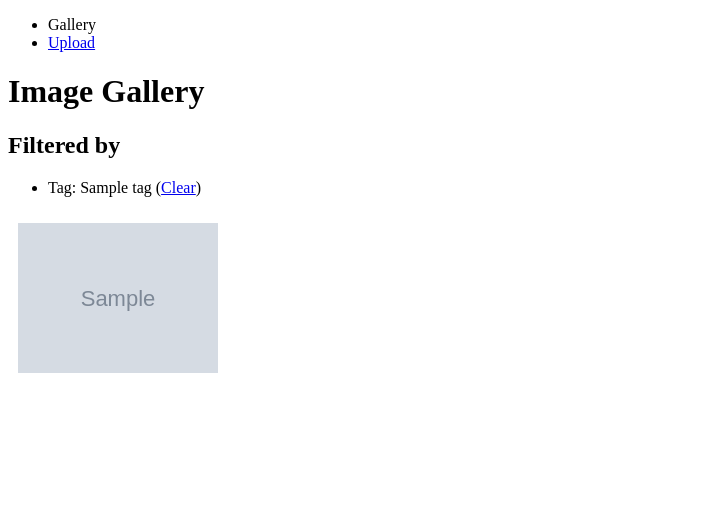
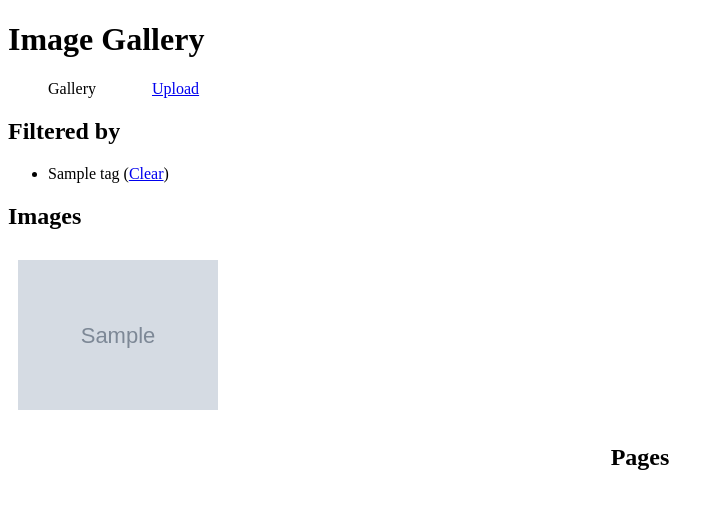
Before and after one commit to tksrmz/image-gallery, a Flask app: template templates/image_gallery.html in a window 1280 px wide. Shown: the top 509 px of the page, without its empty margins (0-724 px from the left). Run offline with Flask 3, Linux system fonts and the light colour scheme; the template is opened without the code that fills it: most values are stand-ins (such as "Sample title", 1, 10 or a date in 2020); grey boxes marked "Sample" are stand-in pictures.

Commit message:
Add structure and css

```diff
--- /dev/null
+++ b/static/css/styles.css
@@ -0,0 +1,9 @@
+nav ul {
+    display: flex;
+    flex-direction: row;
+    list-style: none;
+}
+
+nav ul li {
+    padding-right: 56px;
+}
--- a/templates/image_gallery.html
+++ b/templates/image_gallery.html
@@ -10,8 +10,12 @@
     .pagination {text-align: center; margin-top: 20px; }
     .page-link { margin: 0 5px; }
   </style>
+  <link rel="stylesheet" href="{{ url_for('static', filename='css/styles.css') }}">
 </head>
 <body>
+  <header>
+    <h1>Image Gallery</h1>
+  </header>
   <nav>
     <ul>
       <li><span>Gallery</span></li>
@@ -19,15 +23,21 @@
     </ul>
   </nav>
 
-  <h1>Image Gallery</h1>
+  <main>
+    <article>
       {% if tag %}
+        <section>
           <h2>Filtered by</h2>
-  {% endif %}
           <ul>
             {% if tag %}
-      <li>Tag: {{ tag }} (<a href="/">Clear</a>)</li>
+              <li>{{ tag }} (<a href="/">Clear</a>)</li>
             {% endif %}
           </ul>
+        </section>
+      {% endif %}
+
+      <section>
+        <h2>Images</h2>
         <div class="image-container">
           {% for image in image_files %}
             <div class="image-box">
@@ -37,7 +47,10 @@
             </div>
           {% endfor %}
         </div>
-  <div class="pagination">
+      </section>
+
+      <section class="pagination">
+        <h2>Pages</h2>
         {% for page_num in range(1, total_pages + 1) %}
           {% if page_num == current_page %}
             <span class="page-link">{{ page_num }}</span>
@@ -49,6 +62,8 @@
             {% endif %}
           {% endif %}
         {% endfor %}
-  </div>
+      </section>
+    </article>
+  </main>
 </body>
 </html>
```
Also changed, not shown: templates/image.html (+11 -5 lines), templates/upload.html (+8 -1 lines). Lines whose indentation alone changed are shown as unchanged.
